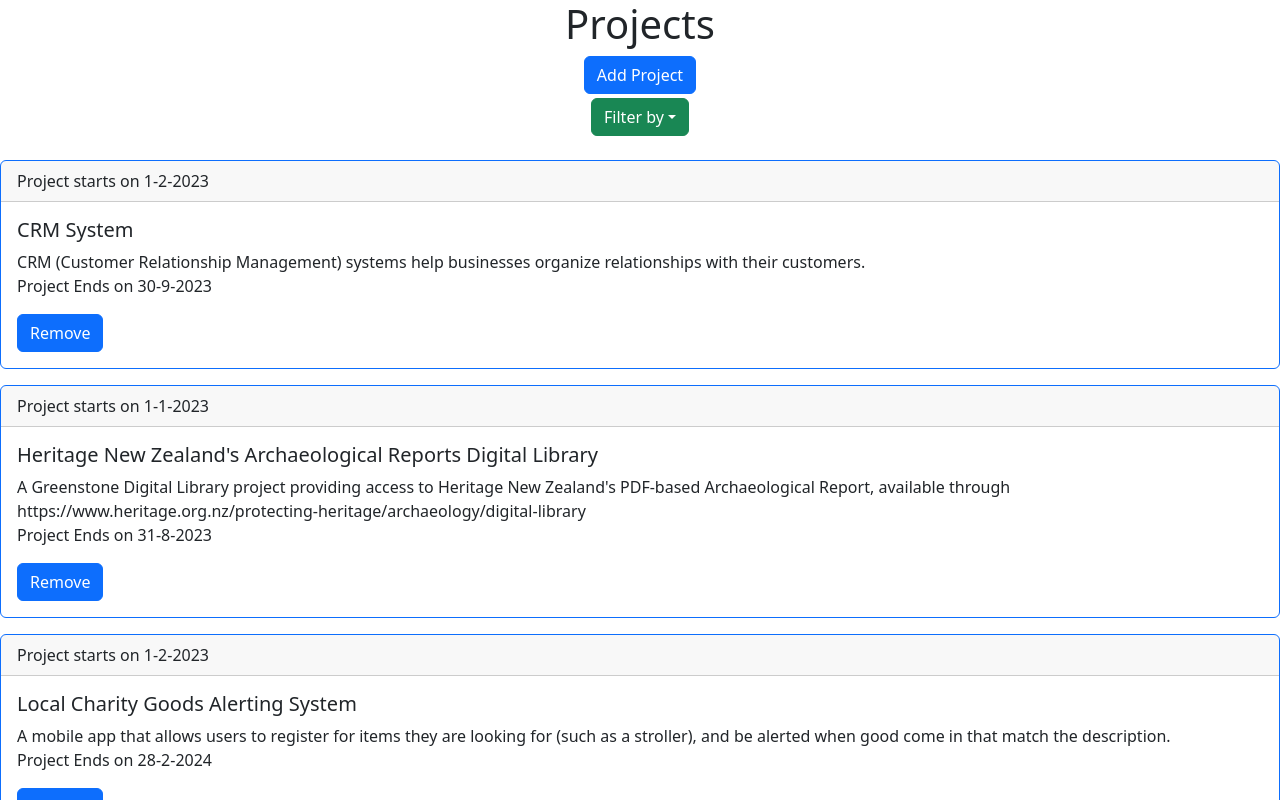
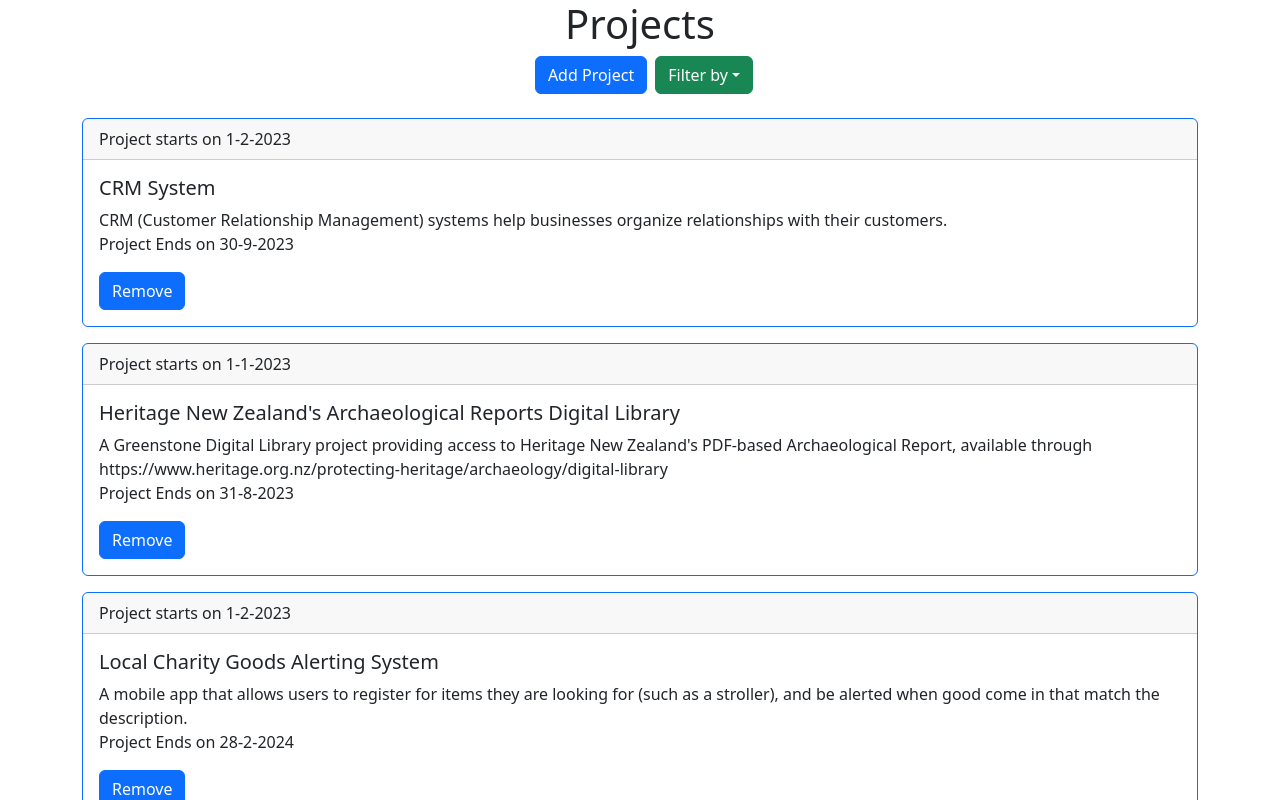
Before and after one commit to Ben-JClark/react-website, a React (Vite) app: page / in a window 1280 px wide. Shown: the top 800 px of the page. Built offline with nearby package versions, Linux system fonts and the light colour scheme.

Commit message:
improved page styling

```diff
--- a/src/components/App.tsx
+++ b/src/components/App.tsx
@@ -2,6 +2,7 @@ import { useEffect, useState } from "react";
 // import { without } from "lodash";
 import "bootstrap/dist/css/bootstrap.min.css";
 import Button from "react-bootstrap/Button";
+import Container from "react-bootstrap/Container";
 
 import ListProjects from "./ProjectList";
 import DropDownButton from "./DropDown";
@@ -110,13 +111,16 @@ const App = () => {
 
   //return the html list of projects
   return (
-    <div className="App-header">
-      <div style={{ textAlign: "center" }}>
-        <h1>Projects</h1>
-
-        <Button className="Add-Project mb-1" onClick={handleShow}>
+    <Container>
+      <h1 style={{ textAlign: "center" }}>Projects</h1>
+      {/* Display "Add Project" and "Filter by" buttons side by side */}
+      <div className="d-flex justify-content-center">
+        <div className="mx-2">
+          <Button className="Add-Project" onClick={handleShow}>
             Add Project
           </Button>
+        </div>
+        <div>
           <DropDownButton
             nameAsc={nameAsc}
             nameDsc={nameDsc}
@@ -124,10 +128,13 @@ const App = () => {
             dateDsc={dateDsc}
           />
         </div>
+      </div>
       <br></br>
+      {/* Display the list of projects */}
       <div>
         <ListProjects projectList={projectList} deleteHandler={deleteProject} />
       </div>
+      {/* Display the Form to add projects if show is true, else hide it */}
       <div>
         <AddProjects
           addProject={addProject}
@@ -135,7 +142,7 @@ const App = () => {
           handleClose={handleClose}
         />
       </div>
-    </div>
+    </Container>
   );
 };
 
```
Lines whose indentation alone changed are shown as unchanged.
